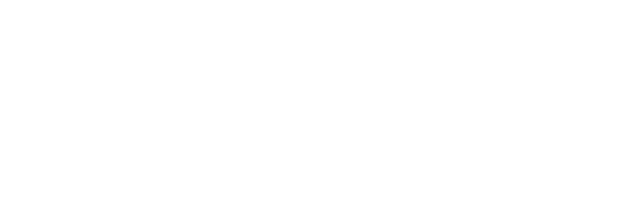
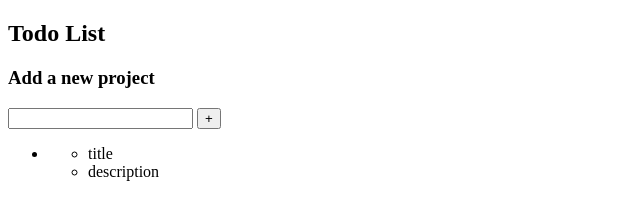
Before and after one commit to mahsoodebrahim/todo-list, a website built with webpack: page dist/index.html in a window 1280 px wide. Shown: the whole page, without its empty margins (0-640 px from the left). Built offline with nearby package versions, Linux system fonts and the light colour scheme.

Commit message:
Display a project to the screen

```diff
--- a/src/classes/Project.js
+++ b/src/classes/Project.js
@@ -2,6 +2,7 @@ export default class Project {
   constructor(projectTitle) {
     this.projectTitle = projectTitle;
     this.todoItems = [];
+    this.id = Math.floor(Math.random() * 100); // TODO: update to use uuid
   }
 
   addTodoItem(todoItem) {
--- a/src/classes/TodoItem.js
+++ b/src/classes/TodoItem.js
@@ -5,7 +5,7 @@ export default class TodoItem {
     this.dueDate = dueDate;
     this.priority = priority;
     this.notes = notes;
-    this.id = Math.floor(Math.random() * 100);
+    this.id = Math.floor(Math.random() * 100); // TODO: update to use uuid
   }
 
   //change title
--- a/src/index.js
+++ b/src/index.js
@@ -0,0 +1,42 @@
+import Project from "./classes/Project";
+import TodoItem from "./classes/TodoItem";
+
+const myFirstProject = new Project("My First Project");
+const test = new TodoItem(
+  "title",
+  "description",
+  "due date",
+  "high priority",
+  "notes"
+);
+myFirstProject.addTodoItem(test);
+
+// create the project ul
+const projectDiv = document.createElement("div");
+const projectUl = document.createElement("ul");
+// add the id to uniquely identify this ul proejct
+projectDiv.appendChild(projectUl);
+projectUl.setAttribute("id", myFirstProject.id);
+const projectUlLi = document.createElement("li");
+projectUl.appendChild(projectUlLi);
+
+// append ToDo items stored within project to ul
+myFirstProject.todoItems.forEach((todoItem) => {
+  const ul = document.createElement("ul");
+
+  const title = document.createElement("li");
+  title.append(todoItem.title);
+  ul.appendChild(title);
+
+  const description = document.createElement("li");
+  description.append(todoItem.description);
+  ul.appendChild(description);
+  // ul.appendChild(document.createElement("li").append(todoItem.dueDate));
+  // ul.appendChild(document.createElement("li").append(todoItem.priority));
+  // ul.appendChild(document.createElement("li").append(todoItem.notes));
+
+  projectUlLi.appendChild(ul);
+});
+
+const grid = document.querySelector(".grid");
+grid.appendChild(projectDiv);
--- a/webpack.config.js
+++ b/webpack.config.js
@@ -2,6 +2,7 @@ const path = require("path");
 
 module.exports = {
   entry: "./src/index.js",
+  devtool: "inline-source-map",
   output: {
     filename: "main.js",
     path: path.resolve(__dirname, "dist"),
```
Also changed, not shown: dist/index.html, dist/main.js.
